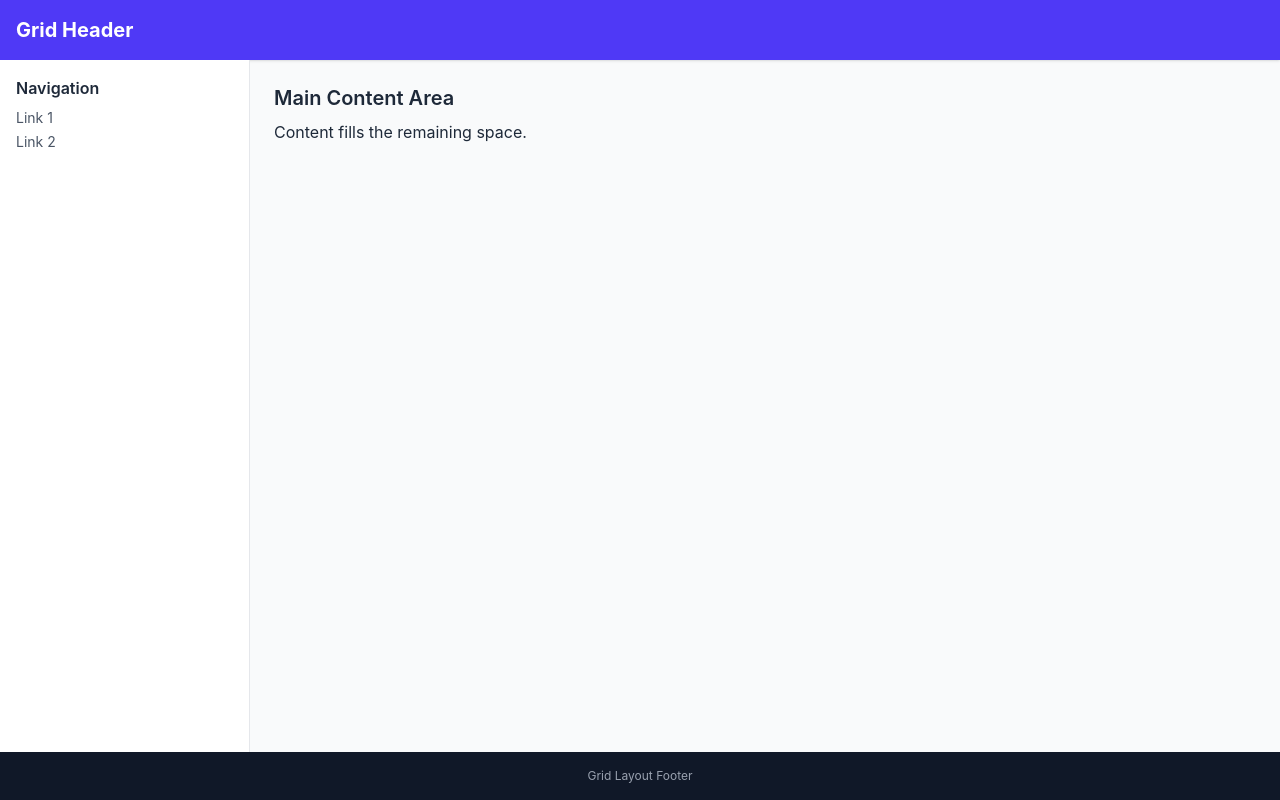
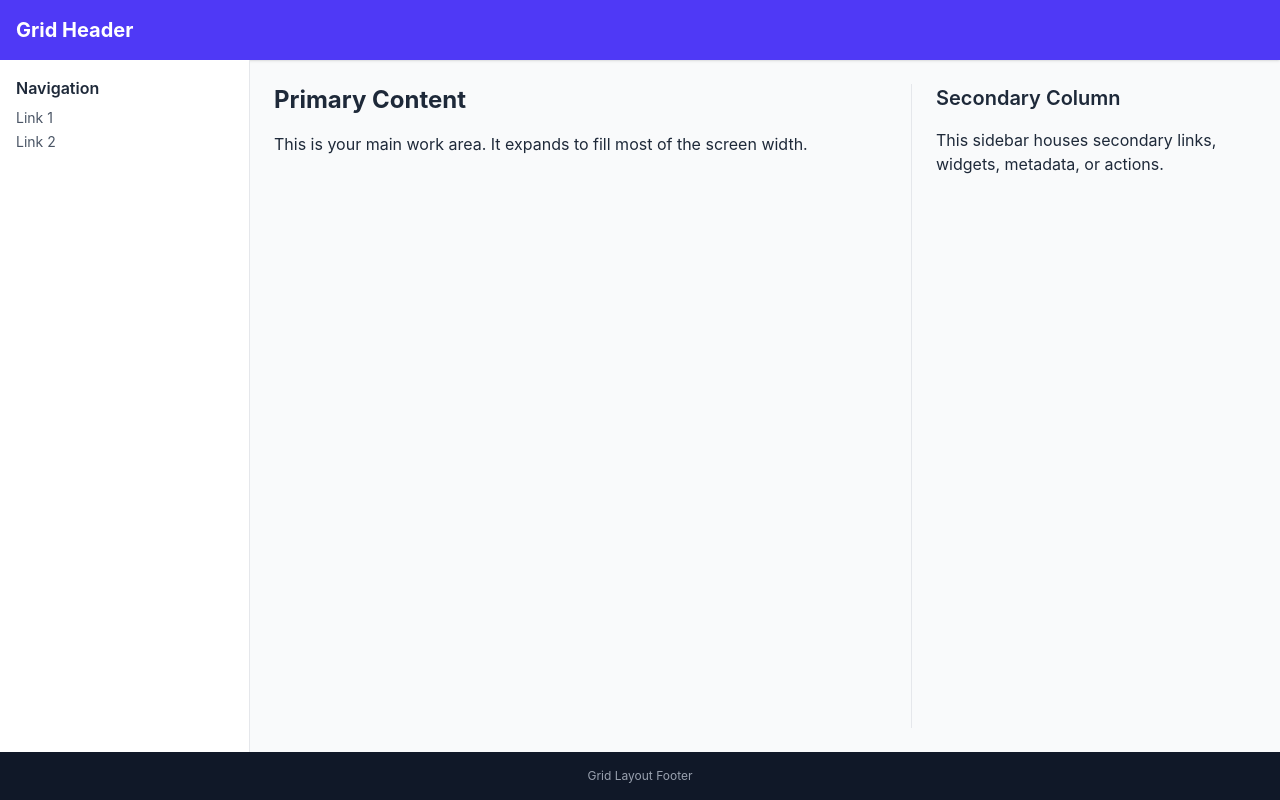
Before and after one commit to trudoholic/ccg2026, a React (Vite) app: page / in a window 1280 px wide. Built offline with nearby package versions, Linux system fonts and the light colour scheme.

Commit message:
secondary

```diff
--- a/src/App.tsx
+++ b/src/App.tsx
@@ -16,9 +16,16 @@ function App() {
         </ul>
       </aside>
 
-      <main className="p-6">
-        <h2 className="text-xl font-semibold mb-2">Main Content Area</h2>
-        <p>Content fills the remaining space.</p>
+      <main className="p-6 flex flex-col lg:flex-row gap-6">
+        <div className="flex-1 border-r border-gray-200">
+          <h1 className="text-2xl font-bold mb-4">Primary Content</h1>
+          <p>This is your main work area. It expands to fill most of the screen width.</p>
+        </div>
+
+        <div className="w-full lg:w-80">
+          <h2 className="text-xl font-semibold mb-4">Secondary Column</h2>
+          <p>This sidebar houses secondary links, widgets, metadata, or actions.</p>
+        </div>
       </main>
 
       <footer className="md:col-span-2 bg-gray-900 text-gray-400 p-4 text-center text-xs">
```
